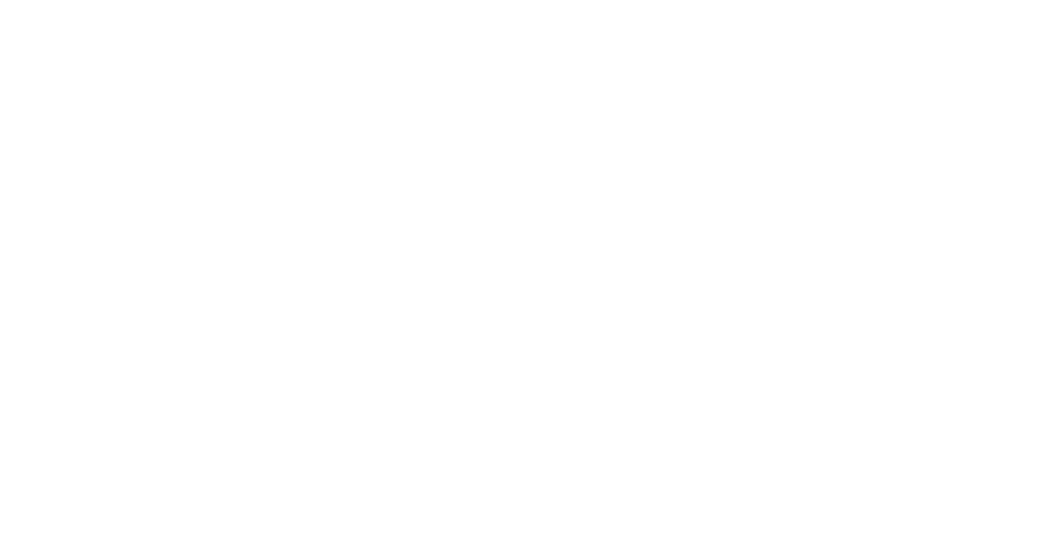
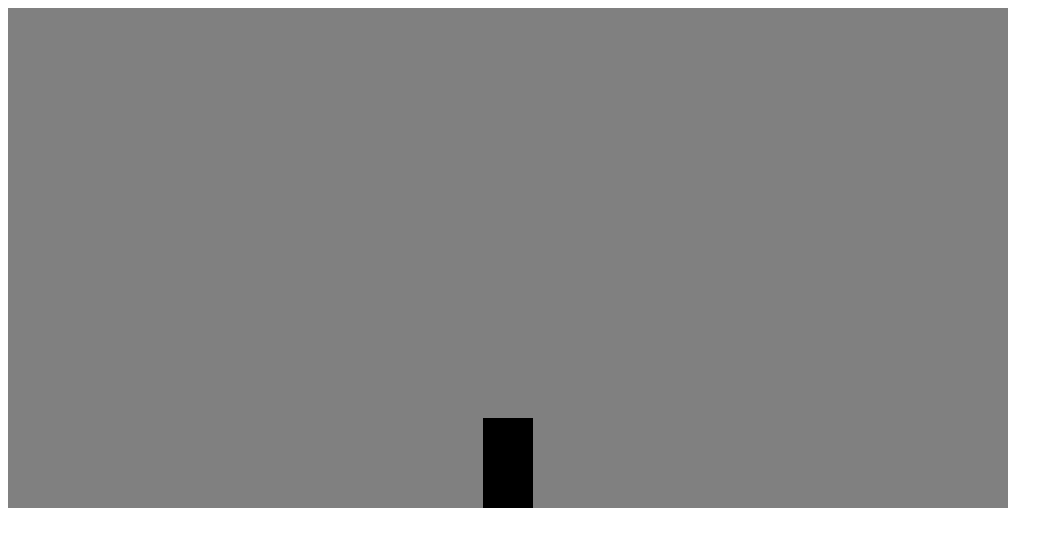
Before and after one commit to Clemenerle/SchulProjekt, a website: page public/index.html in a window 1280 px wide. Shown: the whole page, without its empty margins (0-1063 px from the left). Drawn offline with Linux system fonts and the light colour scheme.

Commit message:
Fixed Timing Issues

```diff
--- a/public/index.html
+++ b/public/index.html
@@ -1,12 +1,14 @@
 <!DOCTYPE html>
 <html lang="de">
-<head>
-    <meta charset="UTF-8">
-    <meta http-equiv="X-UA-Compatible" content="IE=edge">
-    <meta name="viewport" content="width=device-width, initial-scale=1.0">
+  <head>
+    <meta charset="UTF-8" />
+    <meta http-equiv="X-UA-Compatible" content="IE=edge" />
+    <meta name="viewport" content="width=device-width, initial-scale=1.0" />
     <title>Du stinkst</title>
-</head>
-<body>
-
-</body>
+    <script src="prototypes.js"></script>
+    <script defer src="main.js"></script>
+  </head>
+  <body>
+    <canvas id="canvas" style="background-color: gray;"></canvas>
+  </body>
 </html>
--- a/public/main.js
+++ b/public/main.js
@@ -19,18 +19,16 @@ var worldGen = new WorldGenerator(
 //define player
 var player = new Player(
   engine,
-  new Vector2D(engine.width / 2 - 50 / 2, Metric.m * 5),
+  new Vector2D(engine.width / 2 - 50 / 2, Metric.m * 1),
   new Vector2D(50, 180 * Metric.cm),
   "player"
 );
 //add gameobjects to engine
 engine.addGameobject(player);
-engine.addGameobject(worldGen);
+//engine.addGameobject(worldGen);
 console.log(engine.gameobjects);
+
 //start game loop
-function tick() {
+setInterval(() => {
   engine.updateAndDraw();
-  requestAnimationFrame(tick);
-}
-
-requestAnimationFrame(tick);
+},16.666666666666668)
--- a/public/prototypes.js
+++ b/public/prototypes.js
@@ -1,21 +1,22 @@
 class Game {
   gameobjects = [];
   deltaTime = 0;
+
   constructor(ctx, width, height) {
     this.ctx = ctx;
     this.width = width;
     this.height = height;
 
-    this.frameStart = Date.now();
-    this.frameEnd = Date.now();
+    this.frameStart = performance.now();
+    this.frameEnd = performance.now();
   }
 
   updateAndDraw() {
-    this.deltaTime = (this.frameEnd - this.frameStart) / 1000;
-    if (this.deltaTime < 0.001) {
+    this.deltaTime = (this.frameEnd - this.frameStart) / 100;
+    if (this.deltaTime == 0) {
       this.deltaTime = 0.001;
     }
-    this.frameStart = Date.now();
+    this.frameStart = performance.now();
 
     this.ctx.clearRect(0, 0, this.width, this.height);
     for (var i = 0; i < this.gameobjects.length; i++) {
@@ -23,7 +24,7 @@ class Game {
       this.gameobjects[i].draw();
     }
 
-    this.frameEnd = Date.now();
+    this.frameEnd = performance.now();
   }
 
   addGameobject(obj) {
@@ -76,8 +77,8 @@ class Player extends Gameobject {
   //vel in m/s
   vel = new Vector2D(0, 0);
 
-  jumpForce = 120;
-  jumpTime = 8000;
+  jumpForce = 200;
+  jumpTime = 5000;
   isOnGround = false;
 
   dDown = false;
@@ -85,11 +86,11 @@ class Player extends Gameobject {
 
   onInit() {
     //handle playerInput
-
     document.onkeydown = (event) => {
       if (event.key == " " && this.isOnGround) {
         let acc = this.jumpForce / this.mass;
         this.vel.y += acc * this.engine.deltaTime * this.jumpTime;
+        console.log(this.engine.deltaTime);
       }
 
       if (event.key == "d") this.dDown = true;
@@ -113,9 +114,9 @@ class Player extends Gameobject {
 
   move() {
     if (this.dDown) {
-      this.vel.x = 6 * Metric.m * this.engine.deltaTime * 10;
+      this.vel.x = 10 * Metric.m * this.engine.deltaTime * 10;
     } else if (this.aDown) {
-      this.vel.x = -6 * Metric.m * this.engine.deltaTime * 10;
+      this.vel.x = -10 * Metric.m * this.engine.deltaTime * 10;
     } else {
       this.vel.x = 0;
     }
@@ -186,7 +187,7 @@ class WorldGenerator extends Gameobject {
       }
     }
     this.playerInstance.pos.x -= 6 * Metric.m * this.engine.deltaTime * 10;
-    if (this.pos.x >= -this.tileSize.x ) {
+    if (this.pos.x >= -this.tileSize.x) {
       this.pos.x -= 6 * Metric.m * this.engine.deltaTime * 10;
     } else if (this.pos.x <= -this.tileSize.x) {
       this.pos.x = 0;
```
